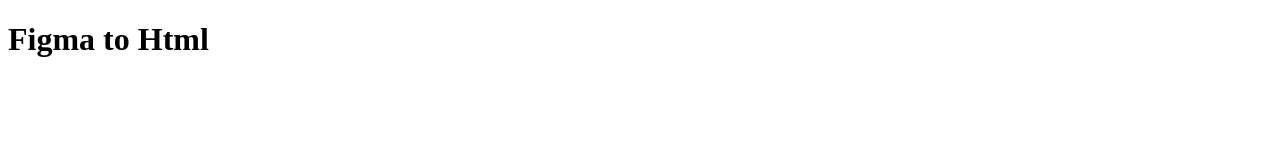
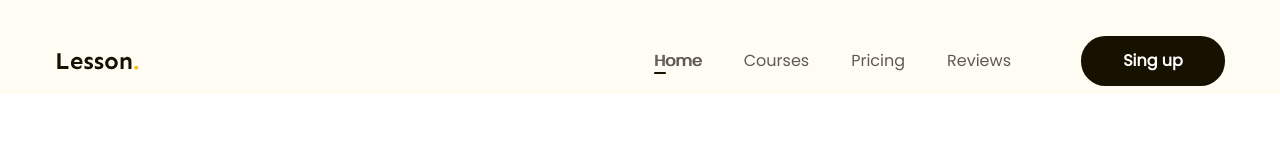
Before and after one commit to Khanhne1234/figma-to-html, a plain HTML site: page index.html in a window 1280 px wide. Shown: the top 160 px of the page. Drawn offline with Linux system fonts and the light colour scheme.

Commit message:
p3-header

```diff
--- /dev/null
+++ b/assets/css/reset.css
@@ -0,0 +1,129 @@
+/* http://meyerweb.com/eric/tools/css/reset/
+   v2.0 | 20110126
+   License: none (public domain)
+*/
+
+html,
+body,
+div,
+span,
+applet,
+object,
+iframe,
+h1,
+h2,
+h3,
+h4,
+h5,
+h6,
+p,
+blockquote,
+pre,
+a,
+abbr,
+acronym,
+address,
+big,
+cite,
+code,
+del,
+dfn,
+em,
+img,
+ins,
+kbd,
+q,
+s,
+samp,
+small,
+strike,
+strong,
+sub,
+sup,
+tt,
+var,
+b,
+u,
+i,
+center,
+dl,
+dt,
+dd,
+ol,
+ul,
+li,
+fieldset,
+form,
+label,
+legend,
+table,
+caption,
+tbody,
+tfoot,
+thead,
+tr,
+th,
+td,
+article,
+aside,
+canvas,
+details,
+embed,
+figure,
+figcaption,
+footer,
+header,
+hgroup,
+menu,
+nav,
+output,
+ruby,
+section,
+summary,
+time,
+mark,
+audio,
+video {
+  margin: 0;
+  padding: 0;
+  border: 0;
+  font-size: 100%;
+  font: inherit;
+  vertical-align: baseline;
+}
+/* HTML5 display-role reset for older browsers */
+article,
+aside,
+details,
+figcaption,
+figure,
+footer,
+header,
+hgroup,
+menu,
+nav,
+section {
+  display: block;
+}
+body {
+  line-height: 1;
+}
+ol,
+ul {
+  list-style: none;
+}
+blockquote,
+q {
+  quotes: none;
+}
+blockquote:before,
+blockquote:after,
+q:before,
+q:after {
+  content: "";
+  content: none;
+}
+table {
+  border-collapse: collapse;
+  border-spacing: 0;
+}
--- /dev/null
+++ b/assets/css/style.css
@@ -0,0 +1,83 @@
+* {
+  box-sizing: border-box;
+}
+html {
+  font-size: 62.5%;
+}
+/* khôi phục lại cỡ chữ mặc định theo rem */
+body {
+  font-size: 1.6rem;
+  font-family: "Poppins", serif;
+}
+a {
+  /* bo gach chan */
+  text-decoration: none;
+}
+.btn {
+  display: inline-block;
+  padding: 0 16px;
+  min-width: 118px;
+  line-height: 50px;
+  color: #fff;
+  text-align: center;
+  font-size: 1.6rem;
+  font-weight: 600;
+  border-radius: 24.5px;
+  background: #171100;
+}
+.main-content {
+  width: 1170px;
+  max-width: calc(100% - 48px);
+  margin-left: auto;
+  margin-right: auto;
+}
+/* header */
+.header {
+  background: #fffcf4;
+}
+.header .fixed {
+  position: sticky;
+  top: -28px;
+}
+.header .body {
+  display: flex;
+  align-items: center;
+  padding: 36px 0 8px;
+}
+.nav {
+  margin-left: auto;
+}
+.nav ul {
+  display: flex;
+}
+.nav a {
+  position: relative;
+  color: #5f5b53;
+  font-size: 1.6rem;
+  padding: 8px 21px;
+}
+.nav li.active,
+.nav a:hover {
+  columns: #171100;
+  /* font-weight: 600;
+  line-height: 28px; */
+  text-shadow: 1px 0 0 currentColor;
+}
+.nav li.active a::after {
+  position: absolute;
+  left: 21px;
+  bottom: 6px;
+  display: block;
+  content: "";
+  width: 12px;
+  height: 2px;
+  border-radius: 1px;
+  background: #171100;
+}
+.header .btn-sing {
+  min-width: 144px;
+}
+
+.header .action {
+  margin-left: 49px;
+}
--- a/index.html
+++ b/index.html
@@ -3,9 +3,49 @@
   <head>
     <meta charset="UTF-8" />
     <meta name="viewport" content="width=device-width, initial-scale=1.0" />
+    <!-- reset css -->
+    <link rel="stylesheet" href="./assets/css/reset.css" />
+    <!-- embed fonts -->
+    <link rel="preconnect" href="https://fonts.googleapis.com" />
+    <link rel="preconnect" href="https://fonts.gstatic.com" crossorigin />
+    <link
+      href="https://fonts.googleapis.com/css2?family=Poppins&family=Sen:wght@400..800&display=swap"
+      rel="stylesheet"
+    />
+    <!-- style -->
+    <link rel="stylesheet" href="./assets/css/style.css" />
     <title>Figma to HtmlHtml</title>
   </head>
-  <body>
-    <h1>Figma to Html</h1>
+  <body style="height: 10000px">
+    <!-- header -->
+    <header class="header fixed">
+      <div class="main-content">
+        <div class="body">
+          <!-- logo -->
+          <img src="./assets/img/Logo.svg" alt="Lesson" class="logo" />
+          <!-- nav -->
+          <nav class="nav">
+            <ul>
+              <li class="active">
+                <a href="#!">Home</a>
+              </li>
+              <li>
+                <a href="#!">Courses</a>
+              </li>
+              <li>
+                <a href="#!">Pricing</a>
+              </li>
+              <li>
+                <a href="#!">Reviews</a>
+              </li>
+            </ul>
+          </nav>
+          <!-- btn action -->
+          <div class="action">
+            <a href="#!" class="btn btn-sing up">Sing up</a>
+          </div>
+        </div>
+      </div>
+    </header>
   </body>
 </html>
```
Also changed, not shown: assets/img/Logo.svg (added).
